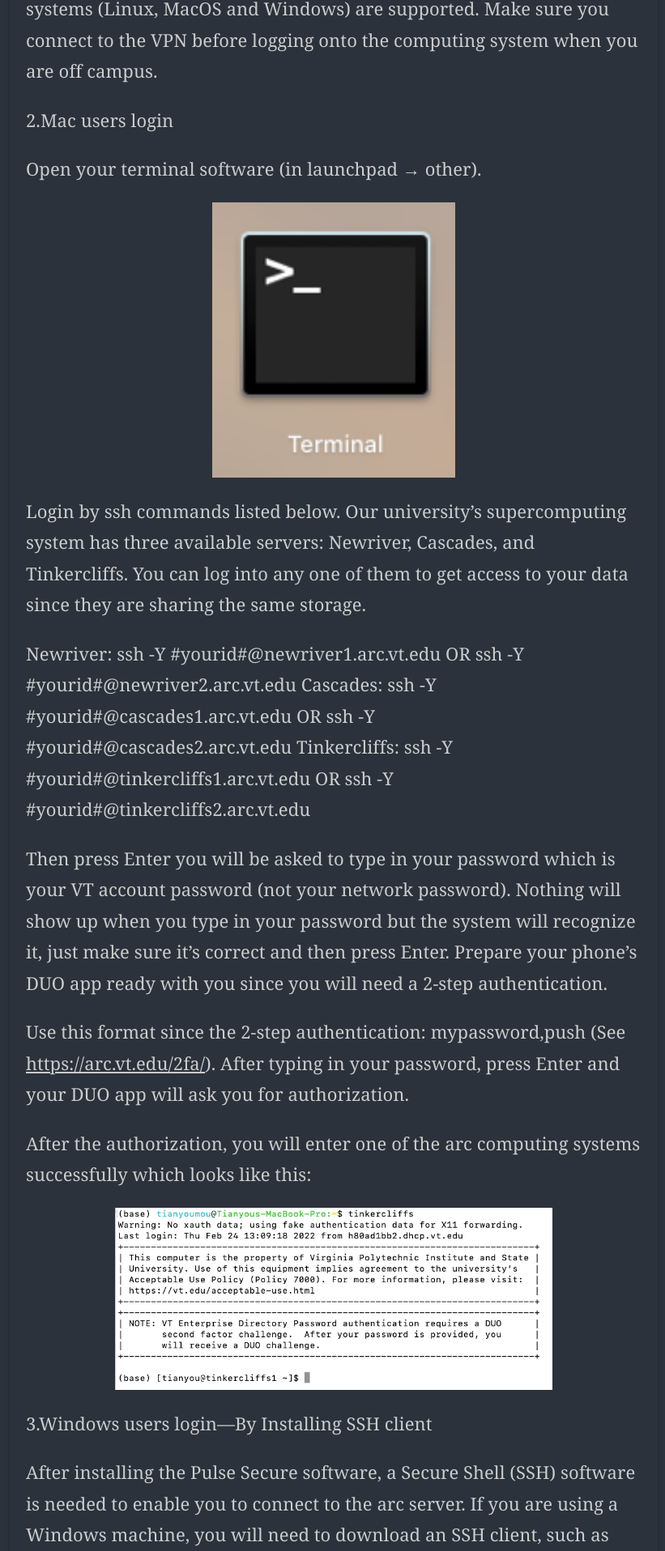
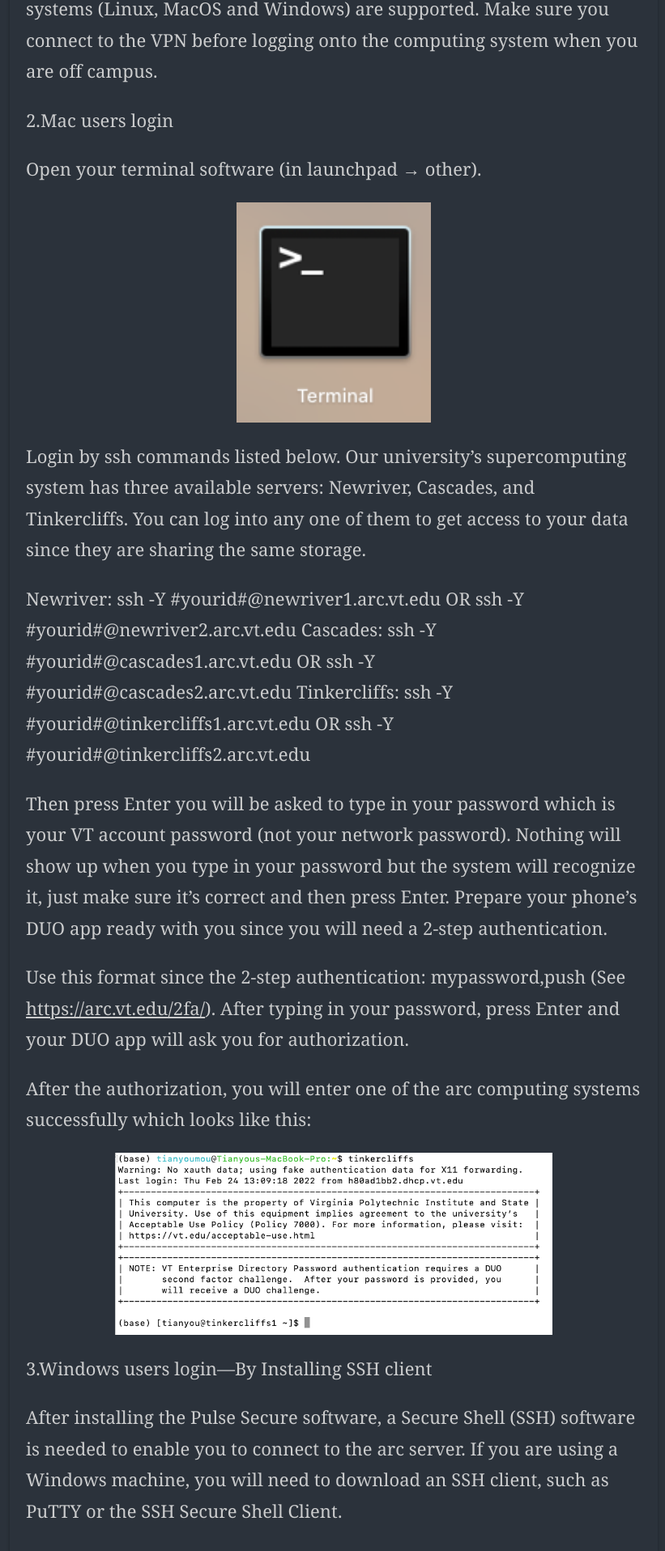
Before and after one commit to mutianyou2013/mutianyou2013.github.io, a Jekyll site: the page built from _posts/2021-04-02-Working-Environment.md, in a window 1280 px wide. Shown: the part 1250-3166 px from the top of the page at 81% size, without its empty margins (228-1049 px from the left). Built offline with Jekyll 4.4.1, drawn with Linux system fonts in a browser that asks for light colours; some web fonts are replaced; comment, search, counter and statistics services are not loaded.

Commit message:
Update 2021-04-02-Working-Environment.md

```diff
--- a/_posts/2021-04-02-Working-Environment.md
+++ b/_posts/2021-04-02-Working-Environment.md
@@ -21,7 +21,7 @@ For users that want to use the ARC system off campus, a VPN is needed. Check out
 
 Open your terminal software (in launchpad → other).
 
-<center><img src="./assets/img/posts/20210402/terminal.png" width="300"></center>
+<center><img src="./assets/img/posts/20210402/terminal.png" width="240"></center>
 
 Login by ssh commands listed below. Our university’s supercomputing system has three available servers: Newriver, Cascades, and Tinkercliffs. You can log into any one of them to get access to your data since they are sharing the same storage.
 
```
